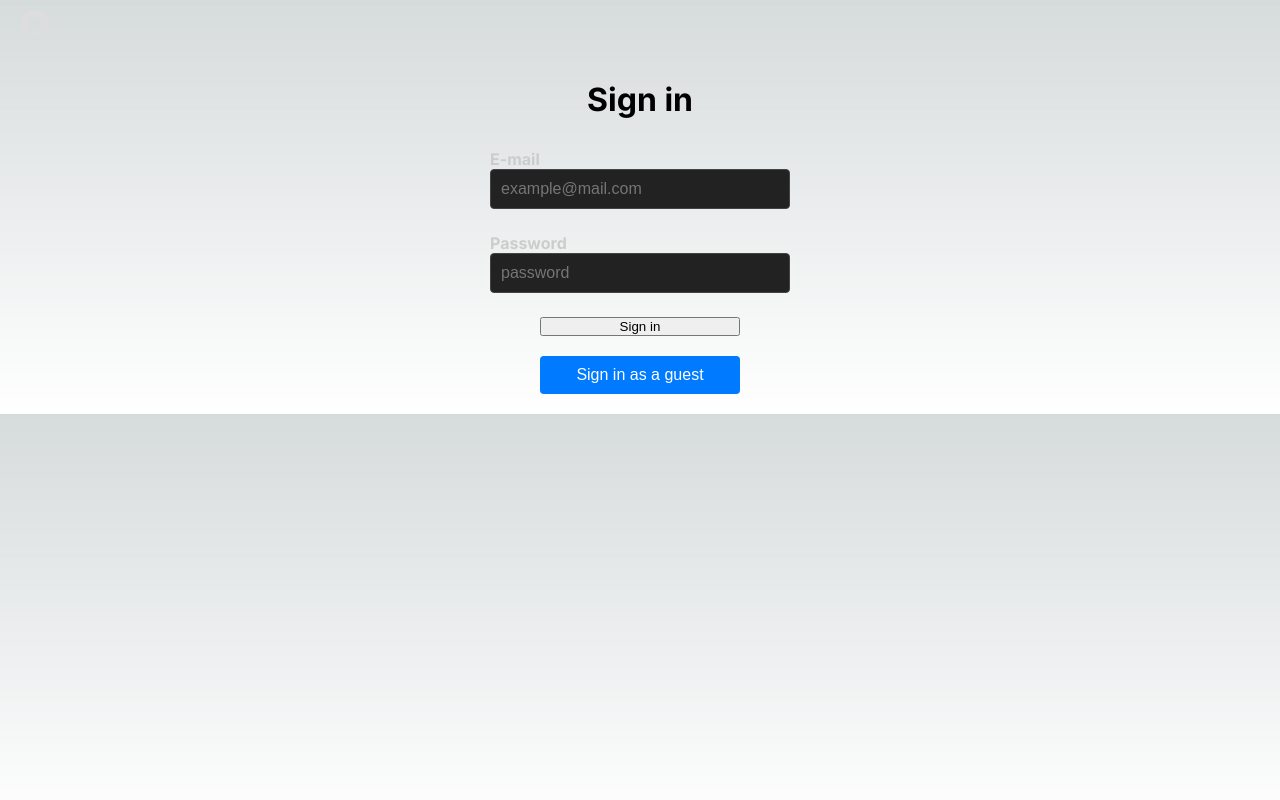
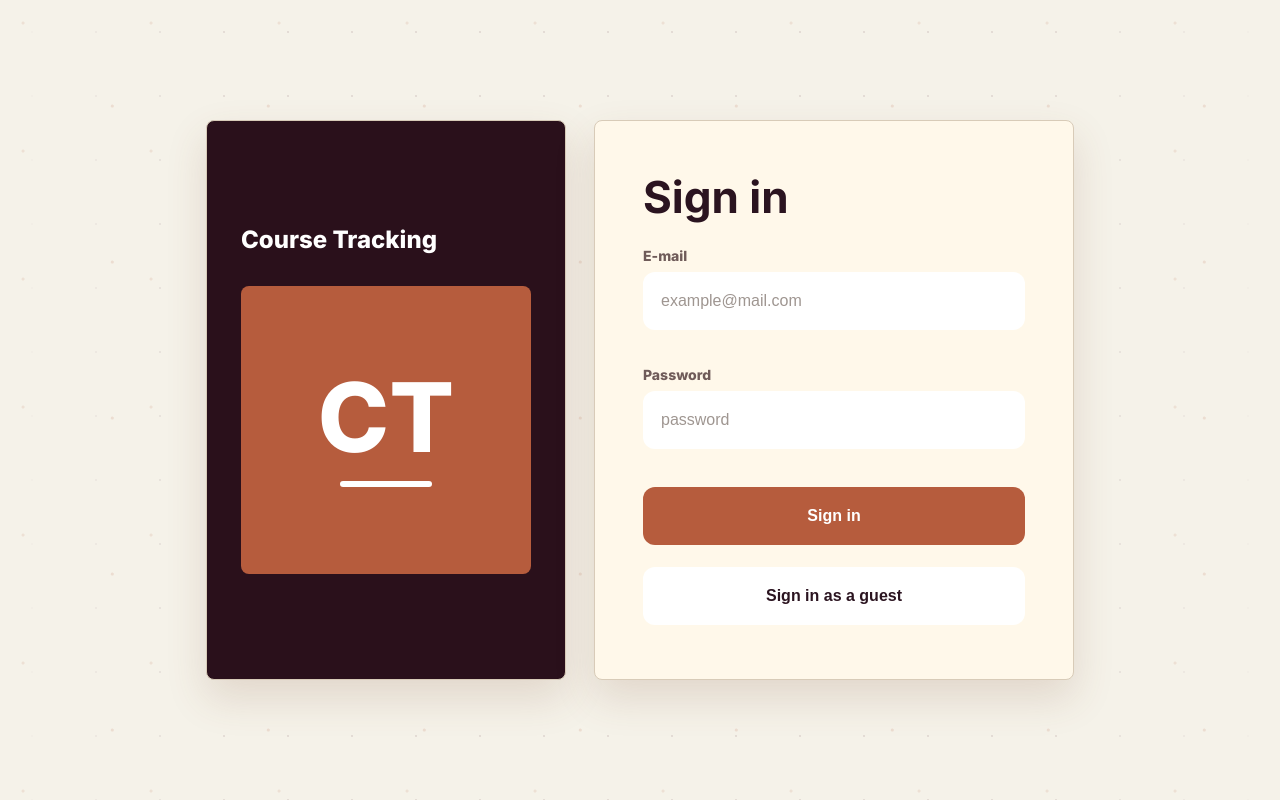
Before and after one commit to evgeniya-osmakova/courseTracking, a Next.js app: page /signin in a window 1280 px wide. Built offline with nearby package versions, Linux system fonts and the light colour scheme; no server answers.

Commit message:
change sign in style

```diff
--- a/src/app/components/Header/Header.tsx
+++ b/src/app/components/Header/Header.tsx
@@ -16,11 +16,13 @@ export const Header = () => {
 
     const pathname = usePathname();
 
+    if (pathname === '/signin') {
+        return null;
+    }
+
     return (
         <header className={styles.header}>
-            {pathname !== '/signin' && (
-               <SingInOutButton />
-            )}
+            <SingInOutButton />
 
             {user && pathname !== '/add' && (
                 <div className={styles.link}>
--- a/src/app/signin/page.tsx
+++ b/src/app/signin/page.tsx
@@ -45,6 +45,27 @@ function Page() {
 
     return (
         <main className={styles.wrapper}>
+            <div
+                aria-hidden="true"
+                className={styles.backgroundPattern}
+            />
+
+            <section className={styles.authCard}>
+                <aside className={styles.brandPanel}>
+                    <div className={styles.brandName}>
+                        Course Tracking
+                    </div>
+
+                    <div className={styles.brandMark}>
+                        <span className={styles.brandLetters}>
+                            CT
+                        </span>
+
+                        <span className={styles.brandUnderline} />
+                    </div>
+                </aside>
+
+                <section className={styles.formPanel}>
                     <h1 className={styles.header}>
                         Sign in
                     </h1>
@@ -94,6 +115,8 @@ function Page() {
                             {error.message}
                         </div>
                     )}
+                </section>
+            </section>
         </main>
     );
 }
--- a/src/app/signin/styles.module.css
+++ b/src/app/signin/styles.module.css
@@ -1,53 +1,208 @@
 .wrapper {
+    --page-bg: #f5f2e9;
+    --panel-bg: #fff8ea;
+    --ink: #2b1420;
+    --muted: #6f5b59;
+    --border: #d8cbb8;
+    --accent: #b65c3d;
+    --accent-dark: #2a101b;
+
+    position: relative;
+    min-height: 100vh;
     display: flex;
+    align-items: center;
+    justify-content: center;
+    overflow: hidden;
+    padding: 48px 24px;
+    background:
+        radial-gradient(circle at 18% 18%, rgb(182 92 61 / 12%) 0 1px, transparent 2px),
+        radial-gradient(circle at 72% 68%, rgb(182 92 61 / 14%) 0 1px, transparent 2px),
+        var(--page-bg);
+    background-size: 128px 128px, 156px 156px, auto;
+    color: var(--ink);
+}
+
+.backgroundPattern {
+    position: absolute;
+    inset: 0;
+    pointer-events: none;
+    background-image: radial-gradient(circle, rgb(111 75 87 / 13%) 1px, transparent 1px);
+    background-size: 64px 64px;
+    mask-image: linear-gradient(90deg, transparent, #000 18%, #000 82%, transparent);
+}
+
+.authCard {
+    position: relative;
+    z-index: 1;
+    display: grid;
+    grid-template-columns: minmax(280px, 360px) minmax(320px, 480px);
+    gap: 28px;
+    width: min(868px, 100%);
+}
+
+.brandPanel,
+.formPanel {
+    min-height: 560px;
+    border: 1px solid var(--border);
+    border-radius: 8px;
+    box-shadow: 0 18px 40px rgb(122 77 50 / 16%);
+}
+
+.brandPanel {
+    display: flex;
+    flex-direction: column;
+    justify-content: center;
+    gap: 32px;
+    padding: 34px;
+    background: var(--accent-dark);
+    color: #fff;
+}
+
+.brandName {
+    font-size: 24px;
+    font-weight: 800;
+    line-height: 1.15;
+}
+
+.brandMark {
+    display: flex;
+    min-height: 288px;
     flex-direction: column;
     align-items: center;
     justify-content: center;
+    border-radius: 8px;
+    background: var(--accent);
+}
+
+.brandLetters {
+    font-size: clamp(72px, 8vw, 96px);
+    font-weight: 800;
+    line-height: 0.95;
+}
+
+.brandUnderline {
+    width: 92px;
+    height: 6px;
+    margin-top: 18px;
+    border-radius: 999px;
+    background: #fff;
+}
+
+.formPanel {
+    display: flex;
+    flex-direction: column;
+    justify-content: center;
+    padding: 44px 48px;
+    background: var(--panel-bg);
 }
 
 .header {
-    margin: 30px 0;
+    margin: 0 0 28px;
+    font-size: clamp(32px, 5vw, 44px);
+    line-height: 1;
+    color: var(--ink);
 }
 
 .form {
     display: flex;
     flex-direction: column;
-    width: 300px;
+}
+
+.form label {
+    margin-bottom: 20px;
+    color: var(--muted);
+    font-size: 14px;
+    font-weight: 800;
+}
+
+.form label p {
+    margin-bottom: 8px;
+}
+
+.form input {
+    width: 100%;
+    height: 58px;
+    border: 0;
+    border-radius: 12px;
+    padding: 0 18px;
+    background: #fff;
+    color: var(--ink);
+    font-size: 16px;
+    outline: 1px solid transparent;
+}
+
+.form input::placeholder {
+    color: #9f9691;
+}
+
+.form input:focus {
+    outline-color: var(--accent);
+}
+
+.button,
+.anonymousButton {
+    width: 100%;
+    min-height: 58px;
+    border: 0;
+    border-radius: 12px;
+    cursor: pointer;
+    font-size: 16px;
+    font-weight: 800;
 }
 
 .button {
-    cursor: pointer;
-    width: 200px;
-    margin: auto;
+    margin-top: 2px;
+    background: var(--accent);
+    color: #fff;
 }
 
 .anonymousButton {
-    background-color: #007BFF;
-    color: white;
-    border: none;
-    cursor: pointer;
-    padding: 10px 20px;
-    border-radius: 4px;
-    margin: 20px auto;
-    font-size: 16px;
-    display: block;
-    width: 200px;
-    text-align: center;
+    margin-top: 22px;
+    background: #fff;
+    color: var(--ink);
+}
 
-    &:hover {
-        background-color: #0056b3;
-    }
+.button:hover,
+.anonymousButton:hover {
+    filter: brightness(0.96);
 }
 
 .error {
     margin-top: 20px;
-    color: #ff4d4f;
-    max-width: 300px;
-    background-color: #fff1f0;
-    border: 1px solid #ffa39e;
-    padding: 10px 15px;
-    border-radius: 8px;
+    border: 1px solid #d8a08d;
+    border-radius: 12px;
+    padding: 12px 16px;
+    background: #fff4ef;
+    color: #8a2e16;
     font-size: 14px;
     line-height: 1.4;
-    text-align: center;
 }
+
+@media (max-width: 760px) {
+    .wrapper {
+        align-items: stretch;
+        padding: 24px;
+    }
+
+    .authCard {
+        grid-template-columns: 1fr;
+        gap: 18px;
+    }
+
+    .brandPanel,
+    .formPanel {
+        min-height: auto;
+    }
+
+    .brandPanel {
+        padding: 24px;
+    }
+
+    .brandMark {
+        min-height: 180px;
+    }
+
+    .formPanel {
+        padding: 28px 24px;
+    }
+}
```
Lines whose indentation alone changed are shown as unchanged.
